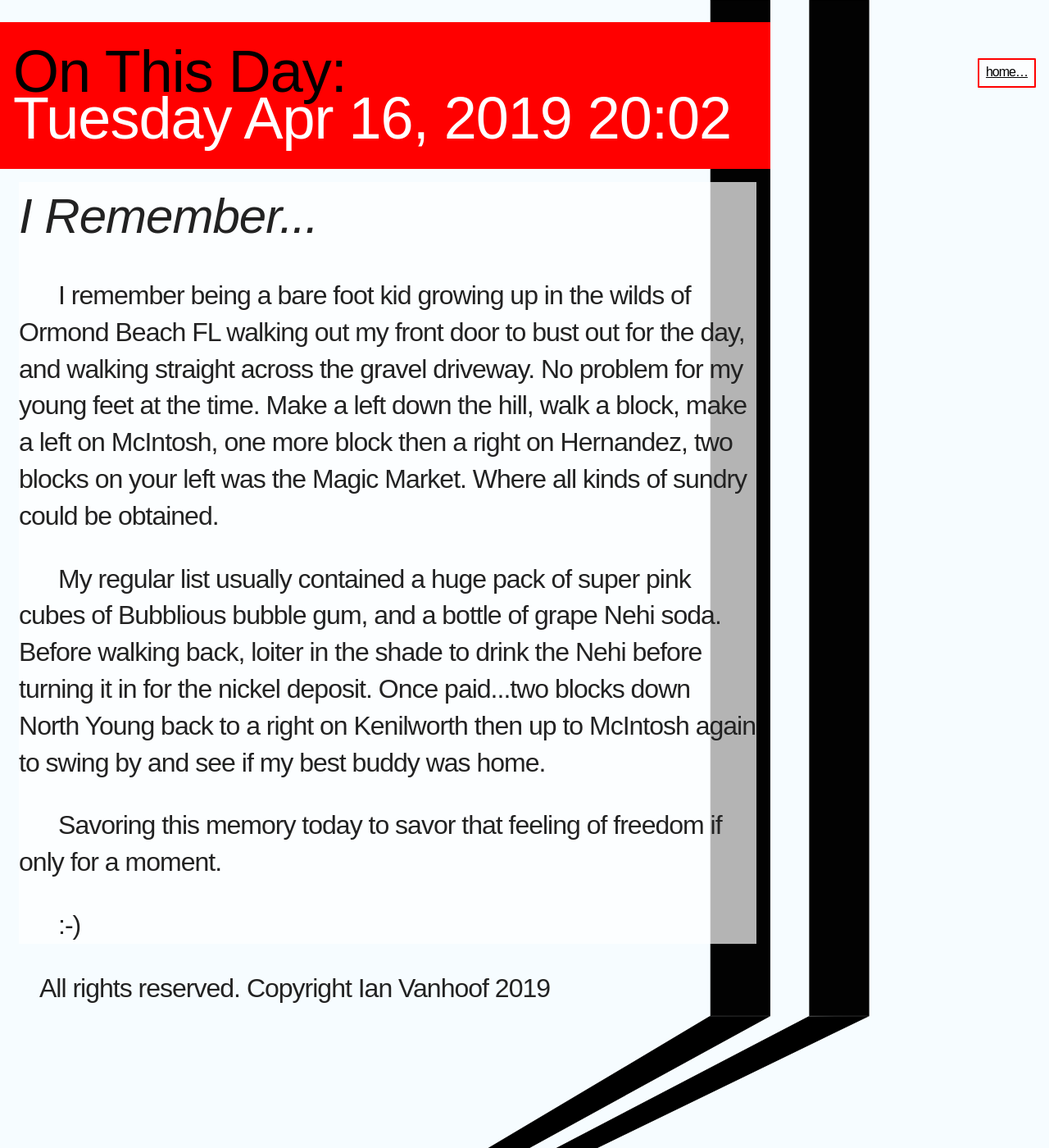
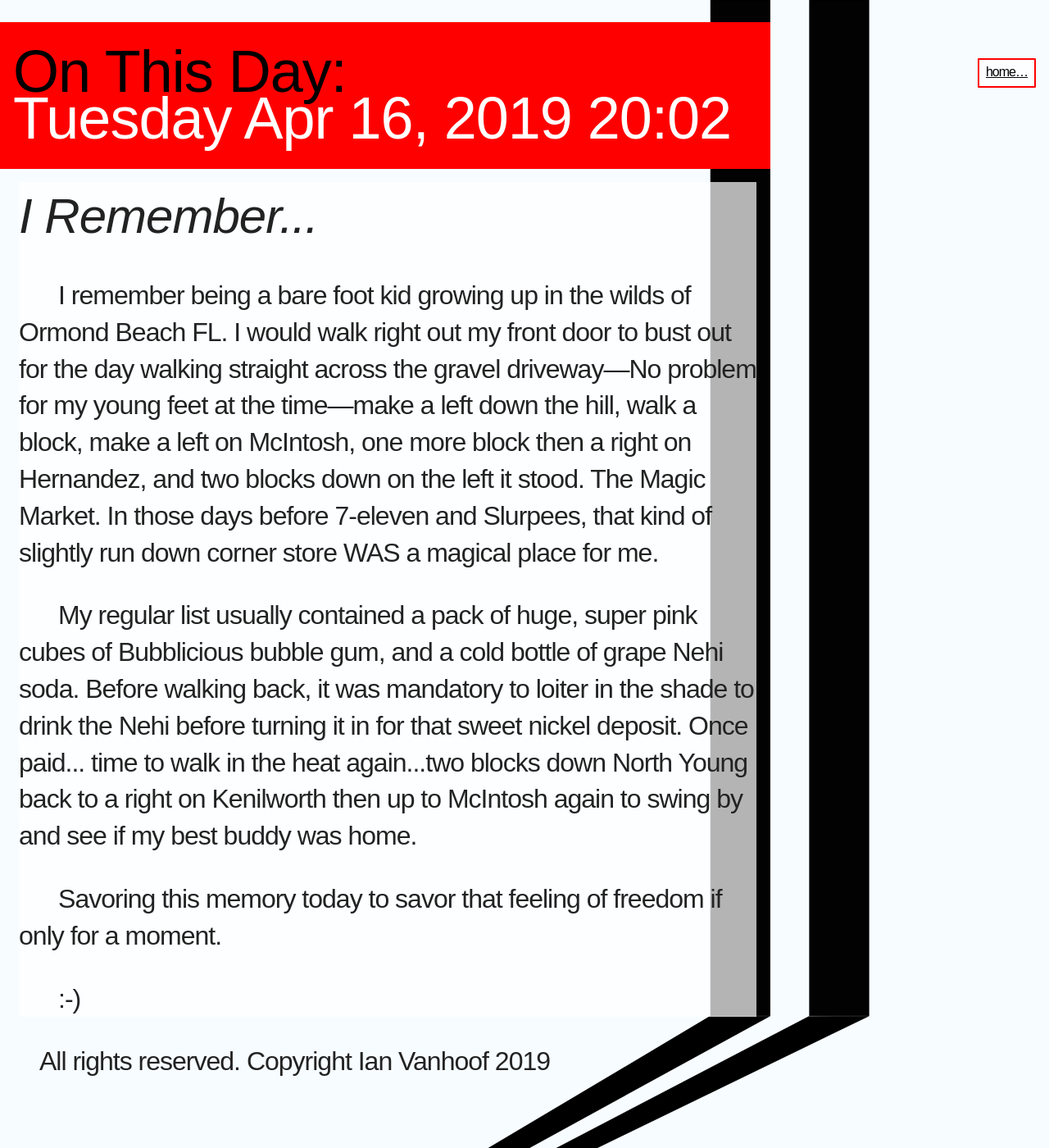
Before and after one commit to ianvanhoof/ianvanhoof.github.io, a Jekyll site: the page built from _posts/2019-04-16-afternoon.html, in a window 1280 px wide and 1400 px high. Shown: the whole window at 82% size. Built offline with Jekyll 4.4.1, drawn with Linux system fonts in a browser that asks for light colours; some web fonts are replaced.

Commit message:
- edits to latest post

```diff
--- a/_posts/2019-04-16-afternoon.html
+++ b/_posts/2019-04-16-afternoon.html
@@ -10,10 +10,10 @@ category : [reflections]
 </h2>
 
 <p>
-    I remember being a bare foot kid growing up in the wilds of Ormond Beach FL walking out my front door to bust out for the day, and walking straight across the gravel driveway. No problem for my young feet at the time. Make a left down the hill, walk a block, make a left on McIntosh, one more block then a right on Hernandez, two blocks on your left was the Magic Market. Where all kinds of sundry could be obtained.
+    I remember being a bare foot kid growing up in the wilds of Ormond Beach FL. I would walk right out my front door to bust out for the day walking straight across the gravel driveway&mdash;No problem for my young feet at the time&mdash;make a left down the hill, walk a block, make a left on McIntosh, one more block then a right on Hernandez, and two blocks down on the left it stood. The Magic Market. In those days before 7-eleven and Slurpees, that kind of slightly run down corner store WAS a magical place for me.
 </p>
 <p>
-    My regular list usually contained a huge pack of super pink cubes of Bubblious bubble gum, and a bottle of grape Nehi soda. Before walking back, loiter in the shade to drink the Nehi before turning it in for the nickel deposit. Once paid...two blocks down North Young back to a right on Kenilworth then up to McIntosh again to swing by and see if my best buddy was home.
+    My regular list usually contained a pack of huge, super pink cubes of Bubblicious bubble gum, and a cold bottle of grape Nehi soda. Before walking back, it was mandatory to loiter in the shade to drink the Nehi before turning it in for that sweet nickel deposit. Once paid... time to walk in the heat again...two blocks down North Young back to a right on Kenilworth then up to McIntosh again to swing by and see if my best buddy was home.
 </p>
 <p>
     Savoring this memory today to savor that feeling of freedom if only for a moment.
```
